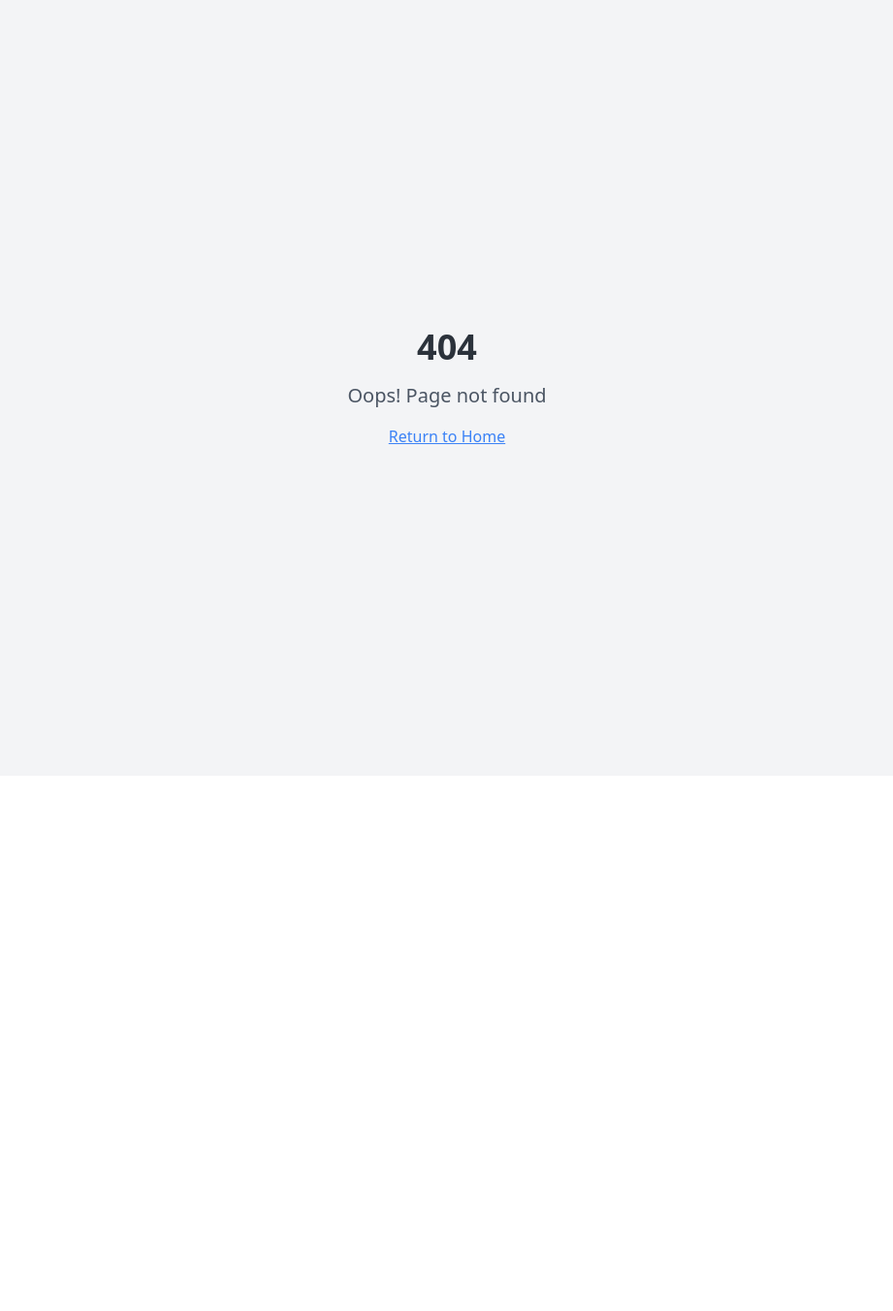
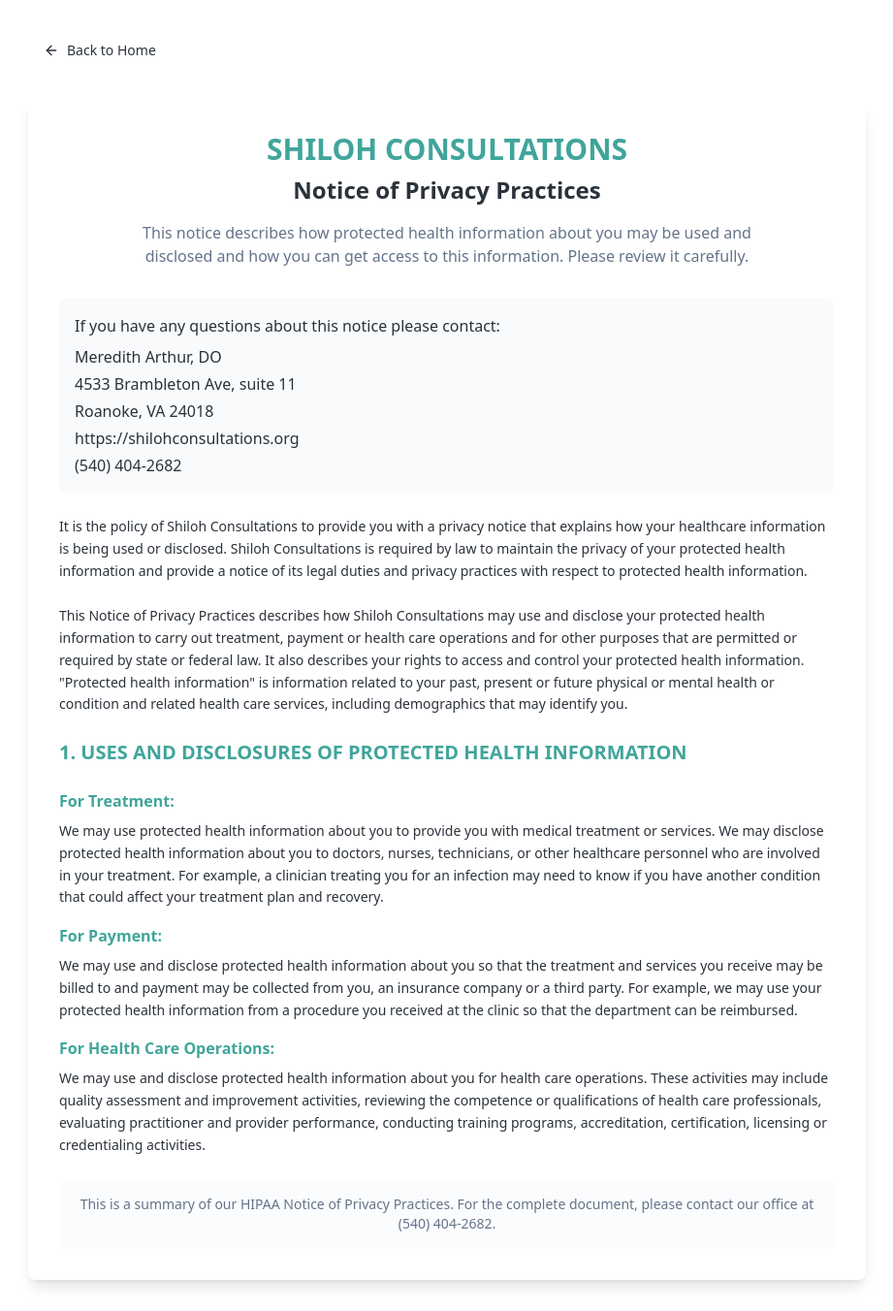
Before and after one commit to daksh-intwala/godaddy-site-replica, a React (Vite) app: page /privacy-policy in a window 1280 px wide. Before the commit this address had no page. Shown: the whole page at 97% size, without its empty margins (179-1100 px from the left). Before the commit the page ends 800 px from the top, so only its background shows below. Built offline with nearby package versions, Linux system fonts and the light colour scheme.

Commit message:
Fix privacy policy link

```diff
--- a/src/App.tsx
+++ b/src/App.tsx
@@ -4,6 +4,7 @@ import { TooltipProvider } from "@/components/ui/tooltip";
 import { QueryClient, QueryClientProvider } from "@tanstack/react-query";
 import { BrowserRouter, Routes, Route } from "react-router-dom";
 import Index from "./pages/Index";
+import PrivacyPolicy from "./pages/PrivacyPolicy";
 import NotFound from "./pages/NotFound";
 
 const queryClient = new QueryClient();
@@ -16,6 +17,7 @@ const App = () => (
       <BrowserRouter>
         <Routes>
           <Route path="/" element={<Index />} />
+          <Route path="/privacy-policy" element={<PrivacyPolicy />} />
           {/* ADD ALL CUSTOM ROUTES ABOVE THE CATCH-ALL "*" ROUTE */}
           <Route path="*" element={<NotFound />} />
         </Routes>
--- a/src/components/Footer.tsx
+++ b/src/components/Footer.tsx
@@ -1,3 +1,5 @@
+import { Link } from 'react-router-dom';
+
 const Footer = () => {
   return (
     <footer className="w-full bg-secondary py-8">
@@ -6,14 +8,12 @@ const Footer = () => {
           Copyright © 2025 Shiloh Consultation - All Rights Reserved.
         </p>
         <div className="flex justify-center items-center gap-4 mt-3">
-          <a
-            href="/HIPAA_Notice_of_Privacy_Practices_Shiloh_Consultations.pdf"
-            target="_blank"
-            rel="noopener noreferrer"
+          <Link
+            to="/privacy-policy"
             className="text-xs text-primary hover:text-primary-glow underline transition-colors"
           >
             Privacy Policy
-          </a>
+          </Link>
         </div>
         <p className="text-xs text-text-secondary mt-2">
           Powered by
--- /dev/null
+++ b/src/pages/PrivacyPolicy.tsx
@@ -0,0 +1,90 @@
+import { ArrowLeft } from 'lucide-react';
+import { useNavigate } from 'react-router-dom';
+import { Button } from '@/components/ui/button';
+
+const PrivacyPolicy = () => {
+  const navigate = useNavigate();
+
+  return (
+    <div className="min-h-screen bg-background">
+      <div className="max-w-4xl mx-auto px-4 py-8">
+        <Button
+          variant="ghost"
+          onClick={() => navigate('/')}
+          className="mb-8 flex items-center gap-2"
+        >
+          <ArrowLeft className="h-4 w-4" />
+          Back to Home
+        </Button>
+
+        <div className="bg-card rounded-lg shadow-lg p-8">
+          <div className="text-center mb-8">
+            <h1 className="text-3xl font-bold text-primary mb-2">SHILOH CONSULTATIONS</h1>
+            <h2 className="text-2xl font-semibold text-foreground">Notice of Privacy Practices</h2>
+            <p className="text-muted-foreground mt-4 max-w-2xl mx-auto">
+              This notice describes how protected health information about you may be used and disclosed and how you can get access to this information. Please review it carefully.
+            </p>
+          </div>
+
+          <div className="space-y-6 text-foreground">
+            <div className="bg-muted/50 p-4 rounded-lg">
+              <p className="font-medium">If you have any questions about this notice please contact:</p>
+              <div className="mt-2 space-y-1">
+                <p>Meredith Arthur, DO</p>
+                <p>4533 Brambleton Ave, suite 11</p>
+                <p>Roanoke, VA 24018</p>
+                <p>https://shilohconsultations.org</p>
+                <p>(540) 404-2682</p>
+              </div>
+            </div>
+
+            <section>
+              <p className="text-sm leading-relaxed">
+                It is the policy of Shiloh Consultations to provide you with a privacy notice that explains how your healthcare information is being used or disclosed. Shiloh Consultations is required by law to maintain the privacy of your protected health information and provide a notice of its legal duties and privacy practices with respect to protected health information.
+              </p>
+            </section>
+
+            <section>
+              <p className="text-sm leading-relaxed">
+                This Notice of Privacy Practices describes how Shiloh Consultations may use and disclose your protected health information to carry out treatment, payment or health care operations and for other purposes that are permitted or required by state or federal law. It also describes your rights to access and control your protected health information. "Protected health information" is information related to your past, present or future physical or mental health or condition and related health care services, including demographics that may identify you.
+              </p>
+            </section>
+
+            <h3 className="text-xl font-semibold text-primary">1. USES AND DISCLOSURES OF PROTECTED HEALTH INFORMATION</h3>
+
+            <div className="space-y-4">
+              <div>
+                <h4 className="font-semibold text-primary mb-2">For Treatment:</h4>
+                <p className="text-sm leading-relaxed">
+                  We may use protected health information about you to provide you with medical treatment or services. We may disclose protected health information about you to doctors, nurses, technicians, or other healthcare personnel who are involved in your treatment. For example, a clinician treating you for an infection may need to know if you have another condition that could affect your treatment plan and recovery.
+                </p>
+              </div>
+
+              <div>
+                <h4 className="font-semibold text-primary mb-2">For Payment:</h4>
+                <p className="text-sm leading-relaxed">
+                  We may use and disclose protected health information about you so that the treatment and services you receive may be billed to and payment may be collected from you, an insurance company or a third party. For example, we may use your protected health information from a procedure you received at the clinic so that the department can be reimbursed.
+                </p>
+              </div>
+
+              <div>
+                <h4 className="font-semibold text-primary mb-2">For Health Care Operations:</h4>
+                <p className="text-sm leading-relaxed">
+                  We may use and disclose protected health information about you for health care operations. These activities may include quality assessment and improvement activities, reviewing the competence or qualifications of health care professionals, evaluating practitioner and provider performance, conducting training programs, accreditation, certification, licensing or credentialing activities.
+                </p>
+              </div>
+            </div>
+
+            <div className="bg-muted/30 p-4 rounded-lg mt-8">
+              <p className="text-sm text-center text-muted-foreground">
+                This is a summary of our HIPAA Notice of Privacy Practices. For the complete document, please contact our office at (540) 404-2682.
+              </p>
+            </div>
+          </div>
+        </div>
+      </div>
+    </div>
+  );
+};
+
+export default PrivacyPolicy;
```
